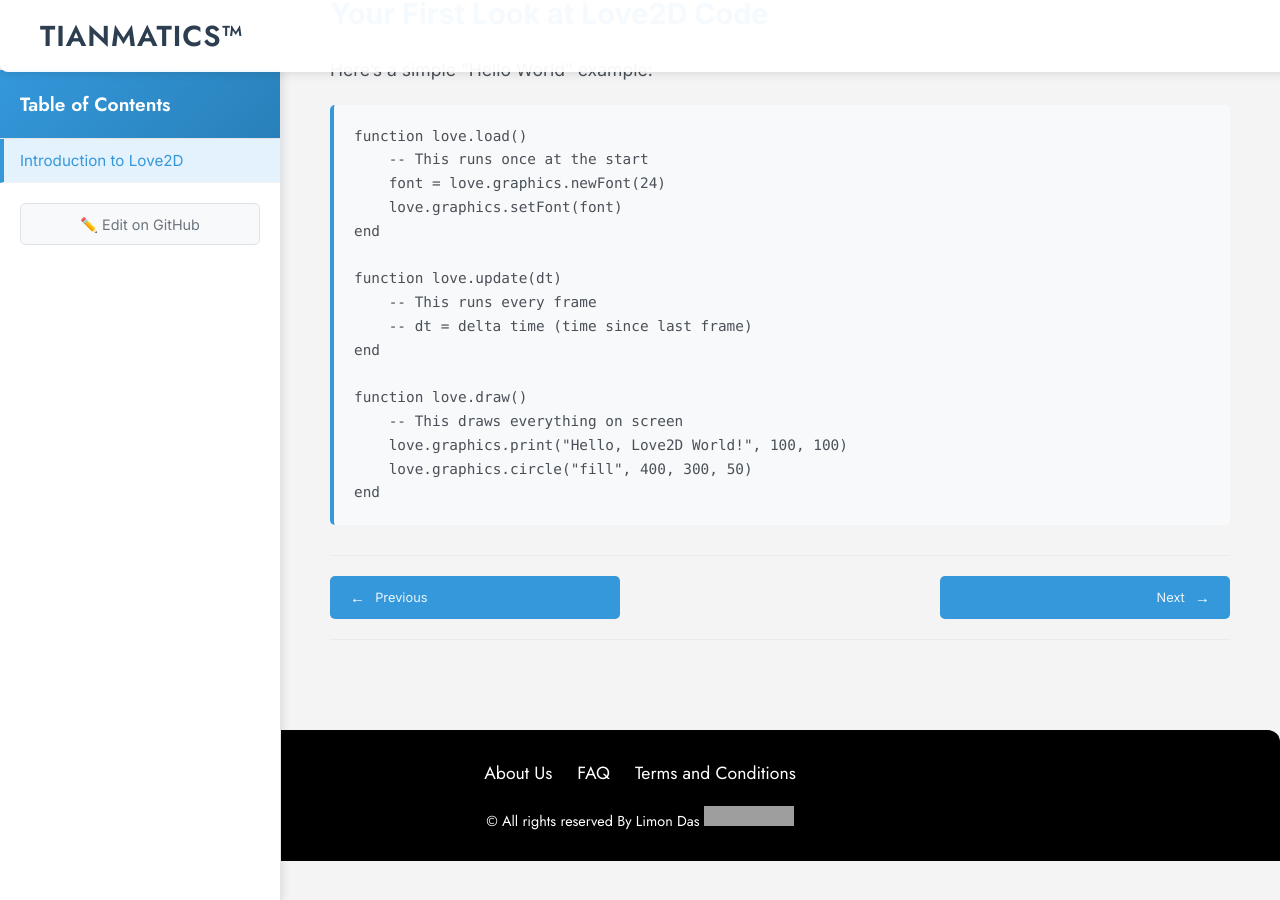
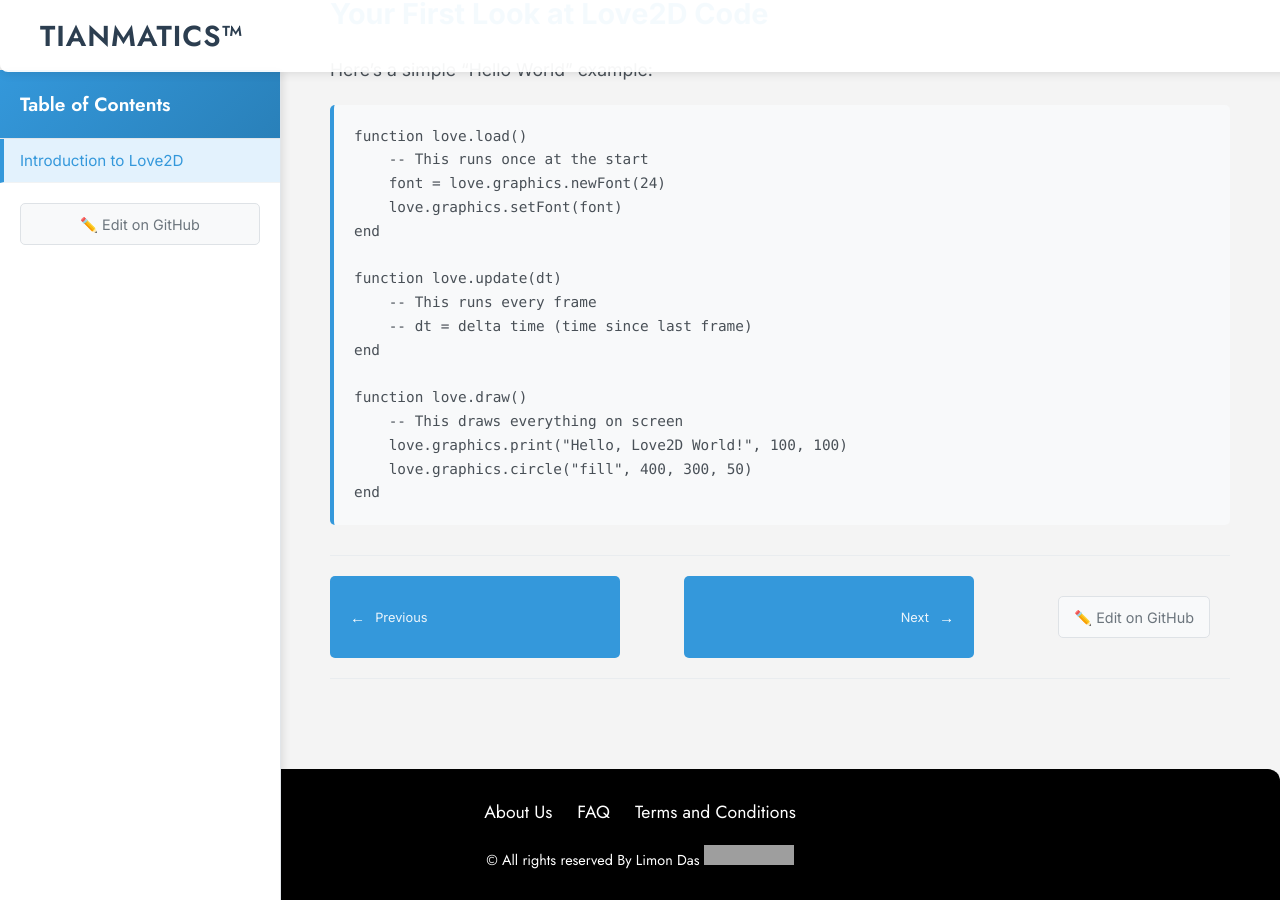
Before and after one commit to tianmatics/love2d-book, a Jekyll site: the page built from _chapters/chapter1.md, in a window 1280 px wide and 900 px high, scrolled down 1807 px. Built offline with Jekyll 4.4.1, drawn with Linux system fonts in a browser that asks for light colours; grey boxes are pictures that could not be loaded.

Commit message:
Update default.html

```diff
--- a/_layouts/default.html
+++ b/_layouts/default.html
@@ -477,6 +477,13 @@
             <span>→</span>
           </a>
         {% endif %}
+        {% if page.path %}
+    <div class="edit-link">
+      <a href="https://github.com/yourusername/yourrepo/edit/main/{{ page.path }}" target="_blank">
+        ✏️ Edit on GitHub
+      </a>
+    </div>
+    {% endif %}
       </div>
     </div>
   </div>
```
